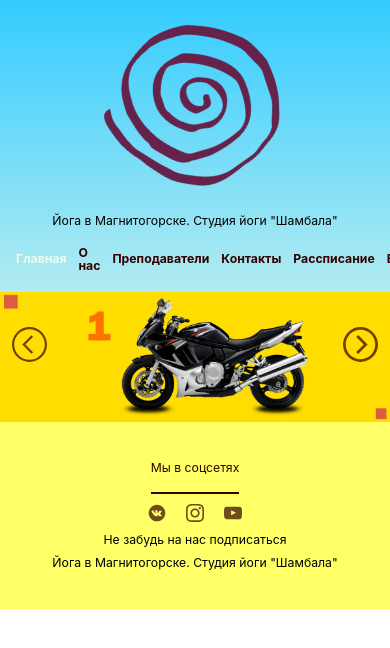
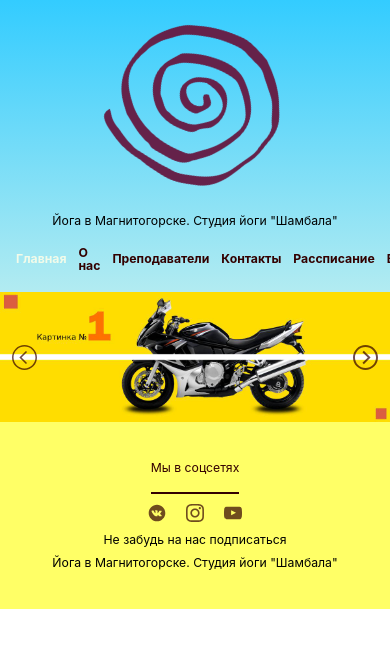
Before and after one commit to GreyTob/Shambala, a React (Create React App) app: page / in a window 390 px wide. Shown: the top 648 px of the page. Built offline with nearby package versions, Linux system fonts and the light colour scheme.

Commit message:
slider update

```diff
--- a/src/components/Slider/Slider.module.scss
+++ b/src/components/Slider/Slider.module.scss
@@ -35,13 +35,28 @@
 .sliderPrev {
   background: none;
   position: absolute;
-  top: calc(50% - 30px);
+  top: calc(50% - 20px);
   left: 12px;
 }
 
 .sliderNext {
   background: none;
   position: absolute;
-  top: calc(50% - 30px);
+  top: calc(50% - 20px);
   right: 12px;
 }
+
+@media (max-width: 767px) {
+  svg {
+    width: 25px;
+    height: 25px;
+  }
+
+  .sliderPrev {
+    top: calc(50% - 12px);
+  }
+
+  .sliderNext {
+    top: calc(50% - 12px);
+  }
+}
```
Also changed, not shown: src/components/Slider/assets/111.jpg.
